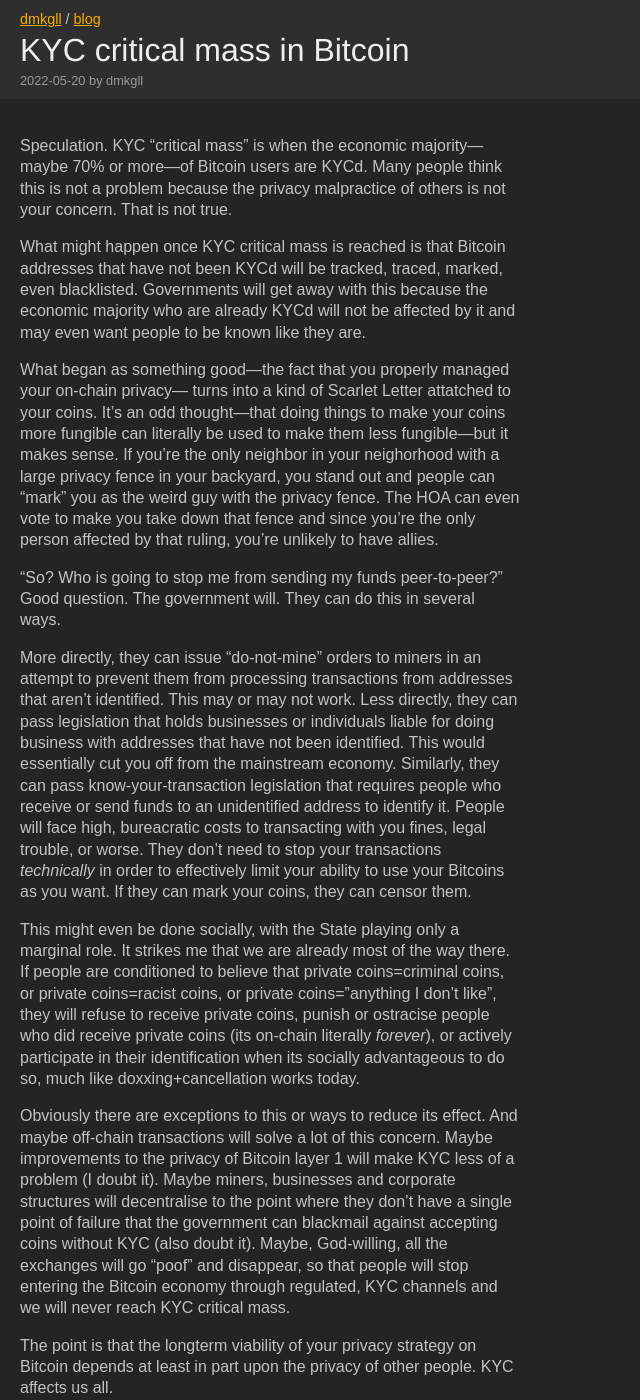
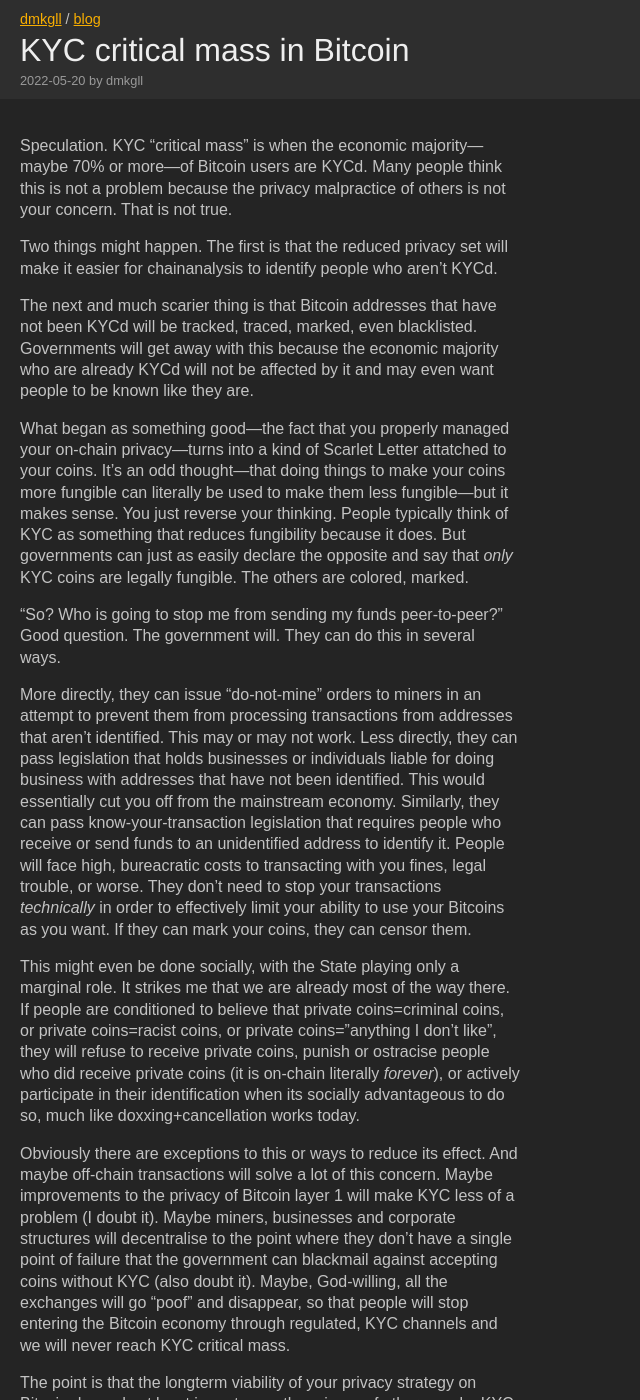
Before and after one commit to dmkgll/dmkgll, a Jekyll site: the page built from _posts/2022-05-20-kyc-critical-mass.md, in a window 1280 px wide and 1400 px high. Shown: the whole window, without its empty margins (0-640 px from the left). Built offline with Jekyll 4.4.1, drawn with Linux system fonts in a browser that asks for light colours.

Commit message:
Update 2022-05-20-kyc-critical-mass.md

```diff
--- a/_posts/2022-05-20-kyc-critical-mass.md
+++ b/_posts/2022-05-20-kyc-critical-mass.md
@@ -9,22 +9,22 @@
 think this is not a problem because the privacy malpractice of others
 is not your concern. That is not true.
 
-What might happen once KYC critical mass is reached is that Bitcoin
+Two things might happen. The first is that the reduced privacy set will make it
+easier for chainanalysis to identify people who aren't KYCd.
+
+The next and much scarier thing is that Bitcoin
 addresses that have not been KYCd will be tracked, traced, marked,
 even blacklisted. Governments will get away with this
 because the economic majority who are already KYCd will not be
 affected by it and may even want people to be known like they are.
 
 What began as something good—the fact that you properly managed your
-on-chain privacy— turns into a kind of Scarlet Letter attatched to
+on-chain privacy—turns into a kind of Scarlet Letter attatched to
 your coins. It's an odd thought—that doing things to make your coins
-more fungible can literally be used to make them less fungible—but it makes sense. If you're
-the only neighbor in your neighorhood with a large privacy fence in your
-backyard, you stand out and people can "mark" you as the weird guy
-with the privacy fence. The HOA can even vote
-to make you take down that fence and since you're the only person affected
-by that ruling, you're unlikely to have allies.
-
+more fungible can literally be used to make them less fungible—but it makes sense. You just reverse your thinking.
+People typically think of KYC as something that reduces fungibility because it does. But governments
+can just as easily declare the opposite and say that *only* KYC coins are legally fungible. The others
+are colored, marked.
 
 "So? Who is going to stop me from sending my funds peer-to-peer?" Good
  question. The government will. They can do this in several ways.
@@ -45,7 +45,7 @@
 This might even be done socially, with the State playing only a marginal role. It strikes me that we are already
 most of the way there. If people are conditioned to believe that
 private coins=criminal coins, or private coins=racist coins, or private coins="anything I don't like", they will refuse to receive private coins, punish  or ostracise
-people who did receive private coins (its on-chain literally *forever*), or
+people who did receive private coins (it is on-chain literally *forever*), or
 actively participate in their identification when its socially advantageous to do so,
 much like doxxing+cancellation works today.
 
```
